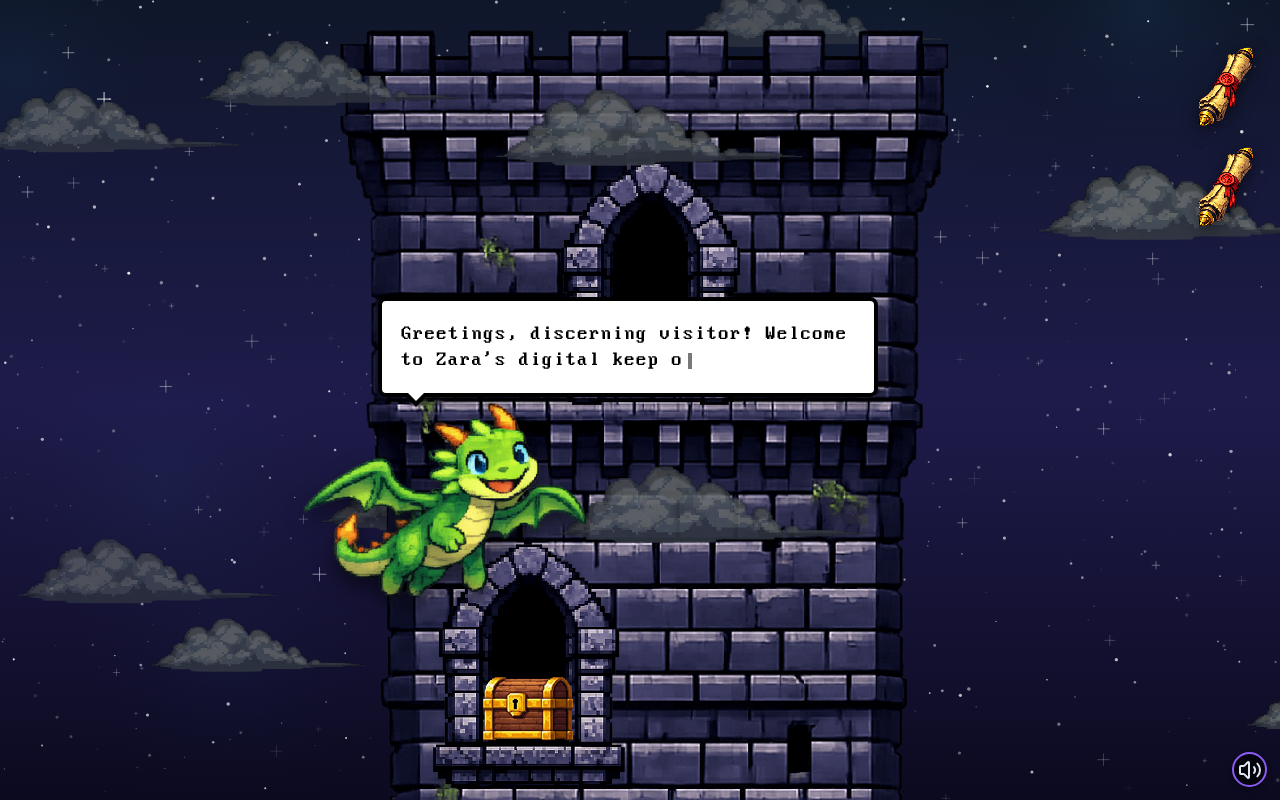
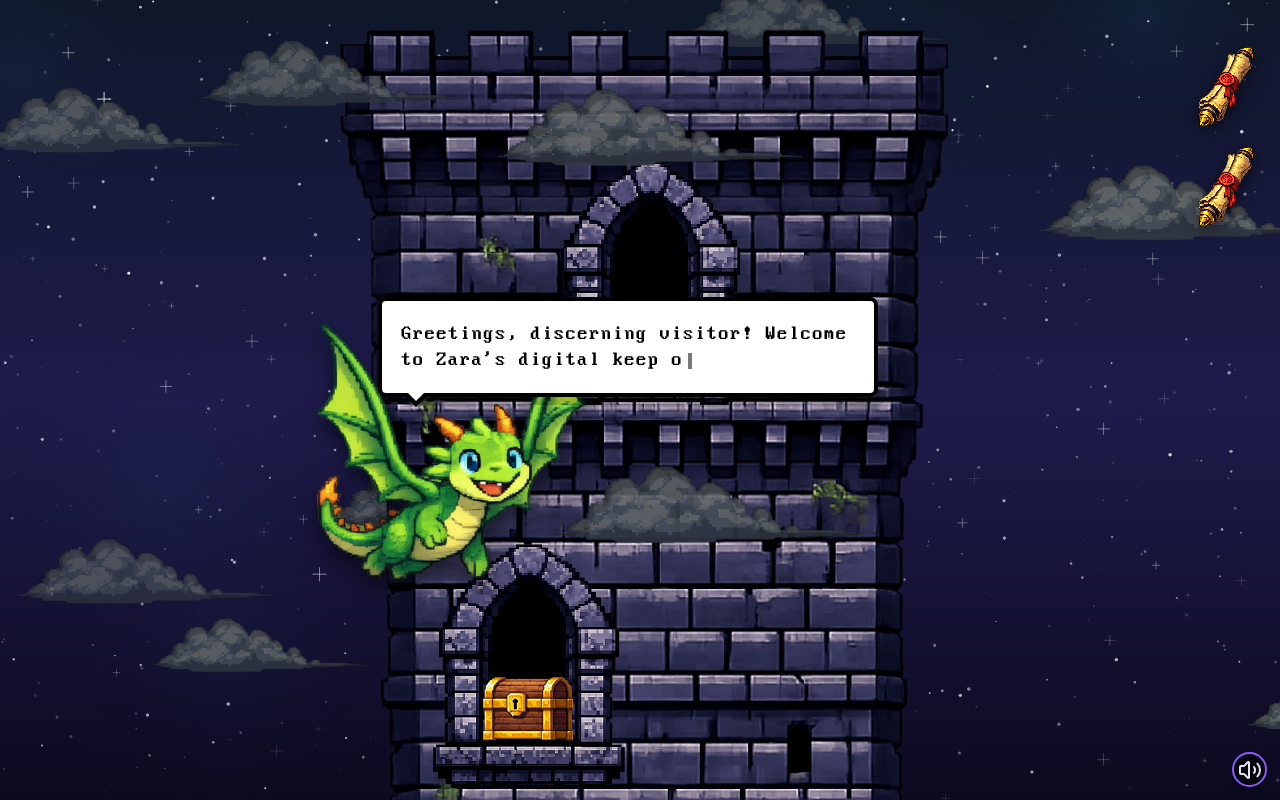
Before and after one commit to zaraakhtar/Zara-Akhtar-Portfolio, a Next.js app: page / in a window 1280 px wide. Shown: the top 800 px of the page. Built offline with nearby package versions, Linux system fonts and the light colour scheme.

Commit message:
did the dragon animation using css instead of js

```diff
--- /dev/null
+++ b/src/components/Dragon.module.css
@@ -0,0 +1,56 @@
+.dragonContainer {
+    position: relative;
+    width: 100%;
+    /* Container height will be defined by the relative child (wingsDown) */
+}
+
+/* Base style for both images */
+.dragonImage {
+    width: 100%;
+    height: auto;
+    filter: drop-shadow(0 10px 10px rgba(0, 0, 0, 0.5));
+    display: block;
+    /* Removes bottom spacing for inline elements */
+}
+
+.wingsDown {
+    position: relative;
+    /* This image sets the container height */
+    animation: wingsDownAnim 0.4s infinite steps(1);
+}
+
+.wingsUp {
+    position: absolute;
+    top: 0;
+    left: 0;
+    /* Ensure it overlays perfectly */
+    width: 100%;
+    height: auto;
+    animation: wingsUpAnim 0.4s infinite steps(1);
+}
+
+@keyframes wingsUpAnim {
+
+    0%,
+    50% {
+        opacity: 1;
+    }
+
+    50.01%,
+    100% {
+        opacity: 0;
+    }
+}
+
+@keyframes wingsDownAnim {
+
+    0%,
+    50% {
+        opacity: 0;
+    }
+
+    50.01%,
+    100% {
+        opacity: 1;
+    }
+}
--- a/src/components/Dragon.tsx
+++ b/src/components/Dragon.tsx
@@ -3,6 +3,7 @@
 import React, { useState, useEffect } from 'react';
 import { motion, useAnimation } from 'framer-motion';
 import Image from 'next/image';
+import styles from './Dragon.module.css';
 import DialogueBubble from './DialogueBubble';
 
 interface DragonProps {
@@ -12,7 +13,6 @@ interface DragonProps {
 }
 
 const Dragon: React.FC<DragonProps> = ({ flightPath = 'enter' }) => {
-    const [wingsUp, setWingsUp] = useState(true);
     const [showBubble, setShowBubble] = useState(false);
     const [currentDialogueIndex, setCurrentDialogueIndex] = useState(0);
     const [textScale, setTextScale] = useState(1);
@@ -53,15 +53,6 @@ const Dragon: React.FC<DragonProps> = ({ flightPath = 'enter' }) => {
         return () => {
             window.removeEventListener('dragon-say', handleDragonSay as EventListener);
         };
-    }, []);
-
-    // Wing flapping animation
-    useEffect(() => {
-        const flapInterval = setInterval(() => {
-            setWingsUp((prev) => !prev);
-        }, 200); // Adjust speed of flapping here
-
-        return () => clearInterval(flapInterval);
     }, []);
 
     // Flight path animation
@@ -503,18 +494,27 @@ const Dragon: React.FC<DragonProps> = ({ flightPath = 'enter' }) => {
                 pointerEvents: 'none' // Let clicks pass through unless dragon is interactive
             }}
         >
+            <div className={styles.dragonContainer}>
+                {/* Wings Down - Static relative image that defines the size */}
                 <Image
-                src={wingsUp ? "/dragonwingsup.png" : "/dragonwingsdown.png"}
+                    src="/dragonwingsdown.png"
                     alt="Dragon"
                     width={500}
                     height={500}
                     priority
-                style={{
-                    width: '100%',
-                    height: 'auto',
-                    filter: 'drop-shadow(0 10px 10px rgba(0,0,0,0.5))'
-                }}
+                    className={`${styles.dragonImage} ${styles.wingsDown}`}
                 />
+
+                {/* Wings Up - Absolute overlay that toggles visibility via CSS animation */}
+                <Image
+                    src="/dragonwingsup.png"
+                    alt="Dragon"
+                    width={500}
+                    height={500}
+                    priority
+                    className={`${styles.dragonImage} ${styles.wingsUp}`}
+                />
+            </div>
             <div className="absolute top-[30%] left-[30%] transform -translate-x-1/2 -translate-y-full">
                 <DialogueBubble
                     text={currentText}
```
Lines whose indentation alone changed are shown as unchanged.
